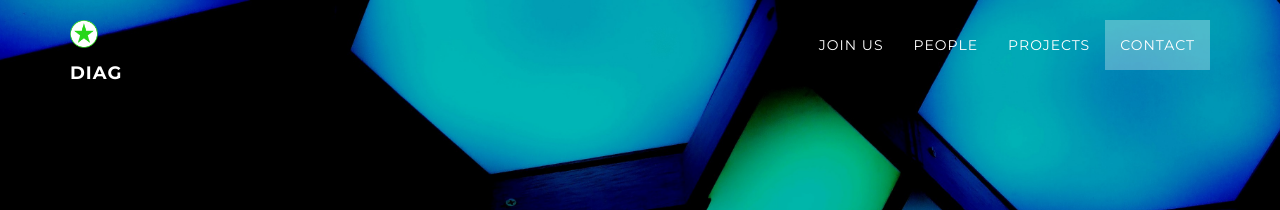
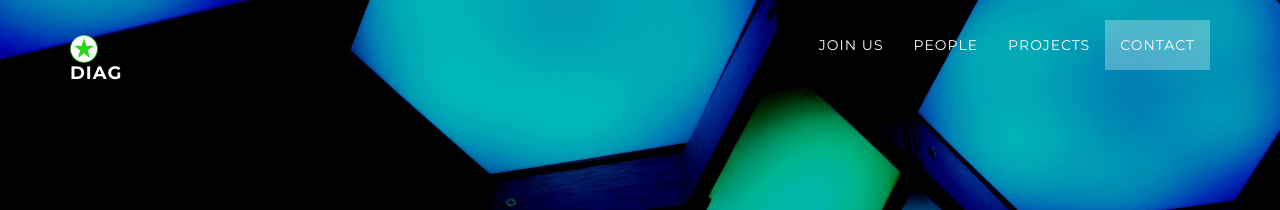
Before and after one commit to raflereak/diag-dgist.github.io, a Jekyll site: the page built from index.html, in a window 1280 px wide. Shown: the top 210 px of the page. Built offline with Jekyll 4.4.1, drawn with Linux system fonts in a browser that asks for light colours.

Commit message:
fixing bug with alignment

```diff
--- a/_includes/nav.html
+++ b/_includes/nav.html
@@ -5,13 +5,10 @@
                 <button type="button" class="navbar-toggle" data-toggle="collapse" data-target=".navbar-main-collapse">
                     <i class="fa fa-bars"></i>
                 </button>
-                <div class="">
-                  <img src="/img/logo_small_green.png" alt="" width="28">
-                </div>
-                <div class="">
-                  <a class="navbar-brand page-scroll" href="#page-top"><span>DIAG</span>
+                  <a class="navbar-brand page-scroll" href="#page-top">
+                    <img src="/img/logo_small_green.png" alt="" width="28">
+                    <span>DIAG</span>
                   </a>
-                </div>
 
             </div>
 
```
